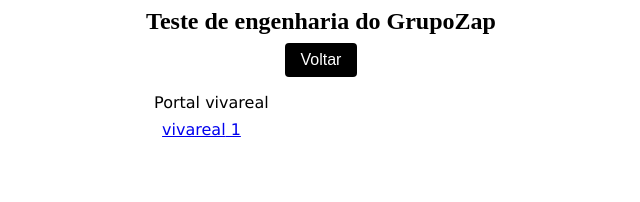
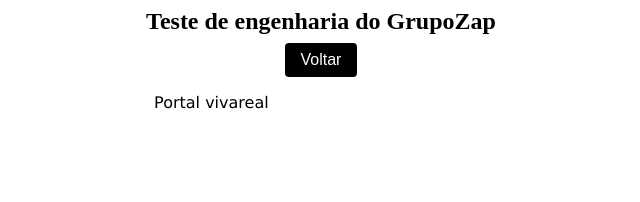
Before and after one commit to dreews/app-properties, a React (Create React App) app: page /portal/vivareal in a window 1280 px wide. Shown: the top 202 px of the page, without its empty margins (319-959 px from the left). Built offline with nearby package versions, Linux system fonts and the light colour scheme; no server answers.

Commit message:
remove mock link

```diff
--- a/src/views/Portal.js
+++ b/src/views/Portal.js
@@ -1,6 +1,5 @@
 import React, { Component } from 'react';
 import { observer } from 'mobx-react';
-import { Link } from 'react-router-dom';
 import { Flex, Button, Box } from 'rebass';
 import context from '../stores/context';
 import List from './Portal/List';
@@ -19,7 +18,7 @@
   }
 
   render() {
-    const { history, match } = this.props;
+    const { history } = this.props;
     const { appStore } = this.context;
 
     return (
@@ -36,9 +35,6 @@
         </Flex>
         <Box p={2}>
           Portal {appStore.portal}
-          <Box p={2}>
-            <Link to={`/portal/${match.params.portal}/1`}>{match.params.portal} 1</Link>
-          </Box>
         </Box>
         <List />
       </>
```
